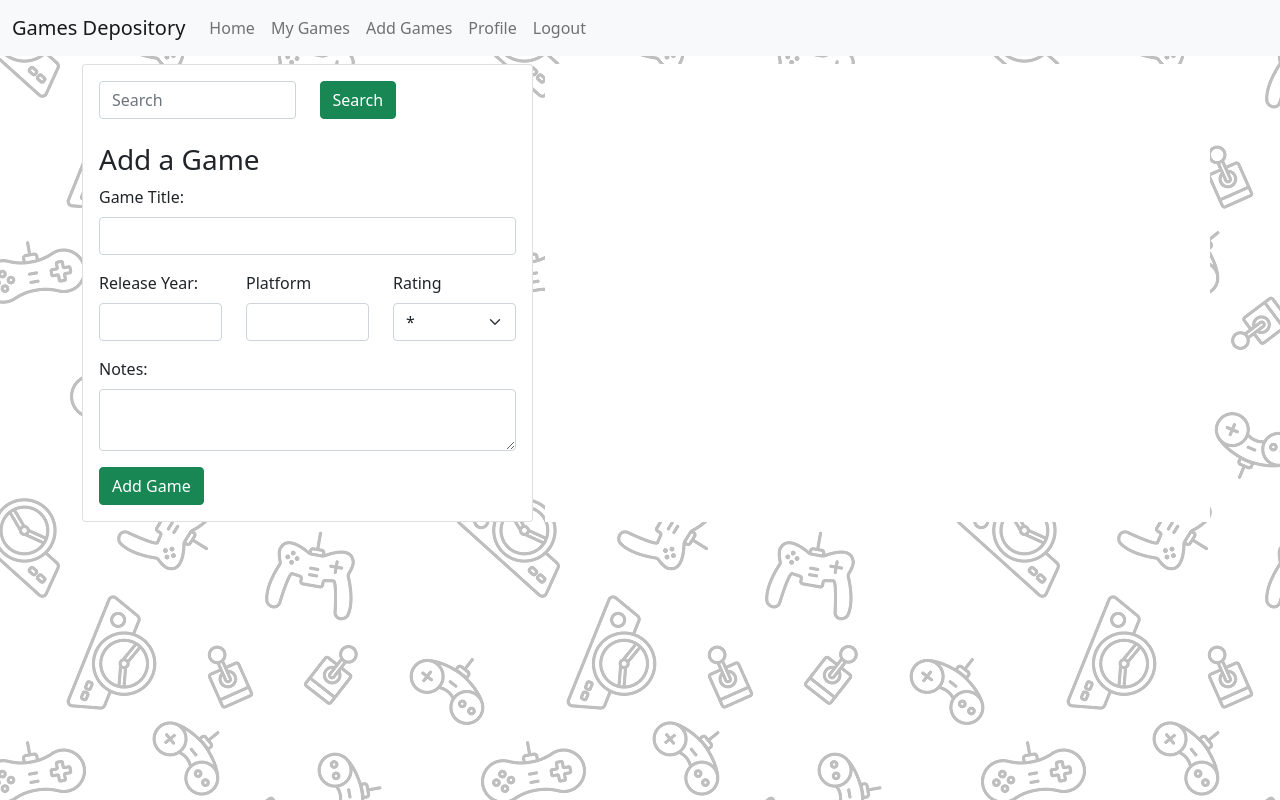
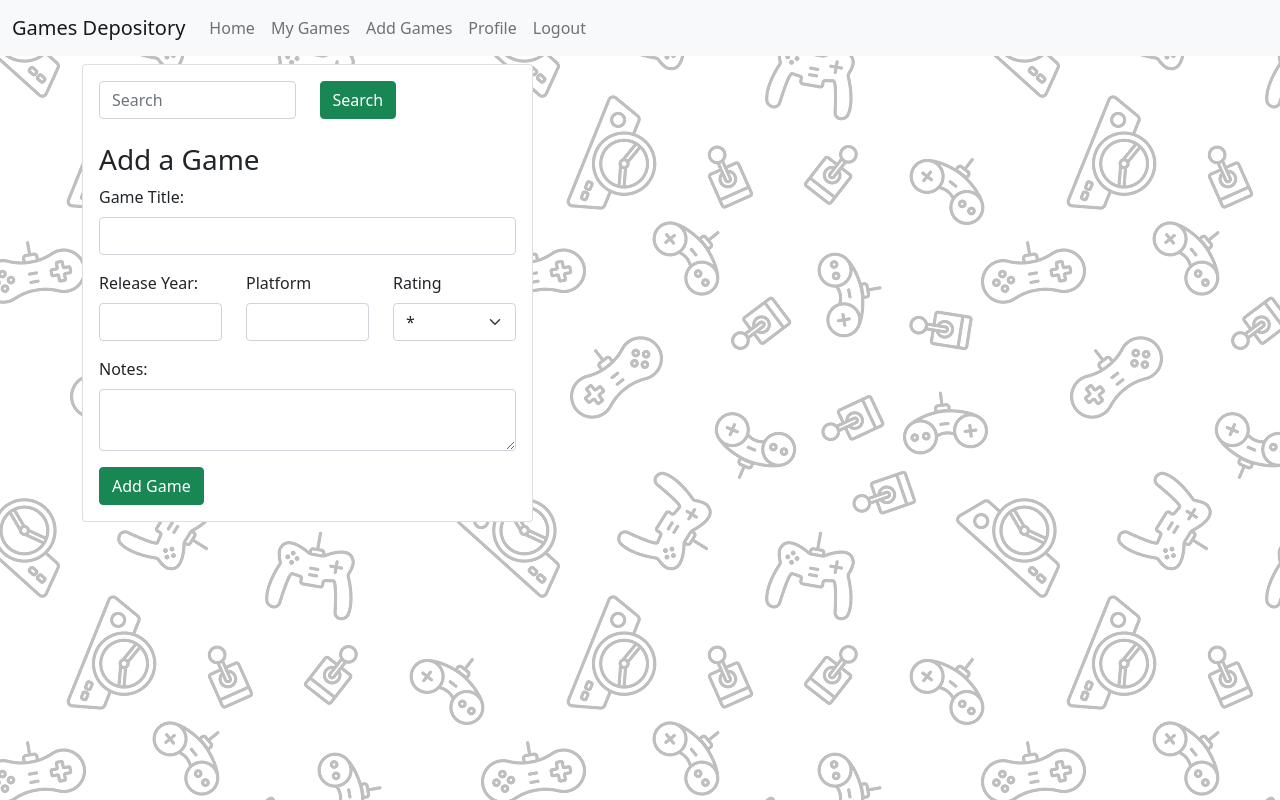
Before and after one commit to glenmoe85/GameRepository, a React (Create React App) app: page /addgames in a window 1280 px wide. Built offline with nearby package versions, Linux system fonts and the light colour scheme.

Commit message:
removing white bg

```diff
--- a/src/App.css
+++ b/src/App.css
@@ -10,7 +10,6 @@
   max-height: 90vh;
   overflow: scroll;
   margin-top: 8px;
-  background-color: #fff;
 }
 
 .results ul {
```
